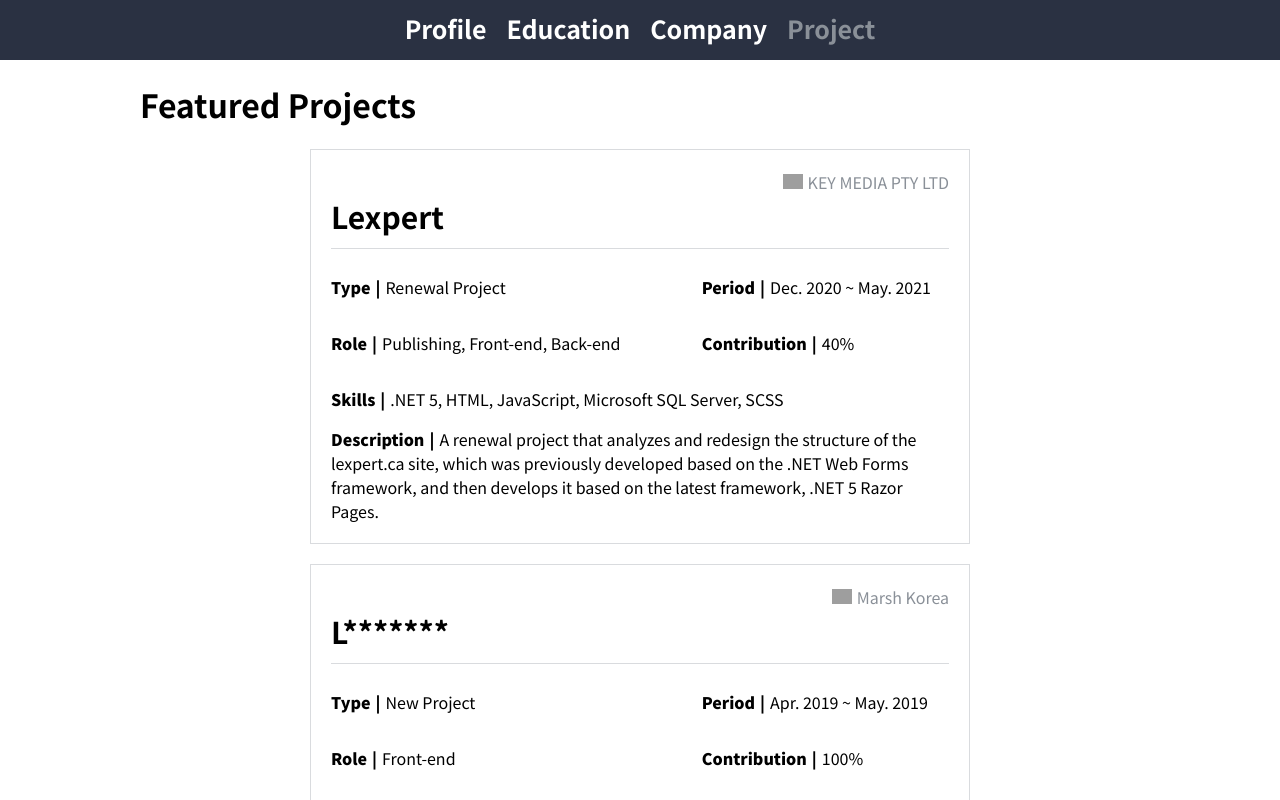
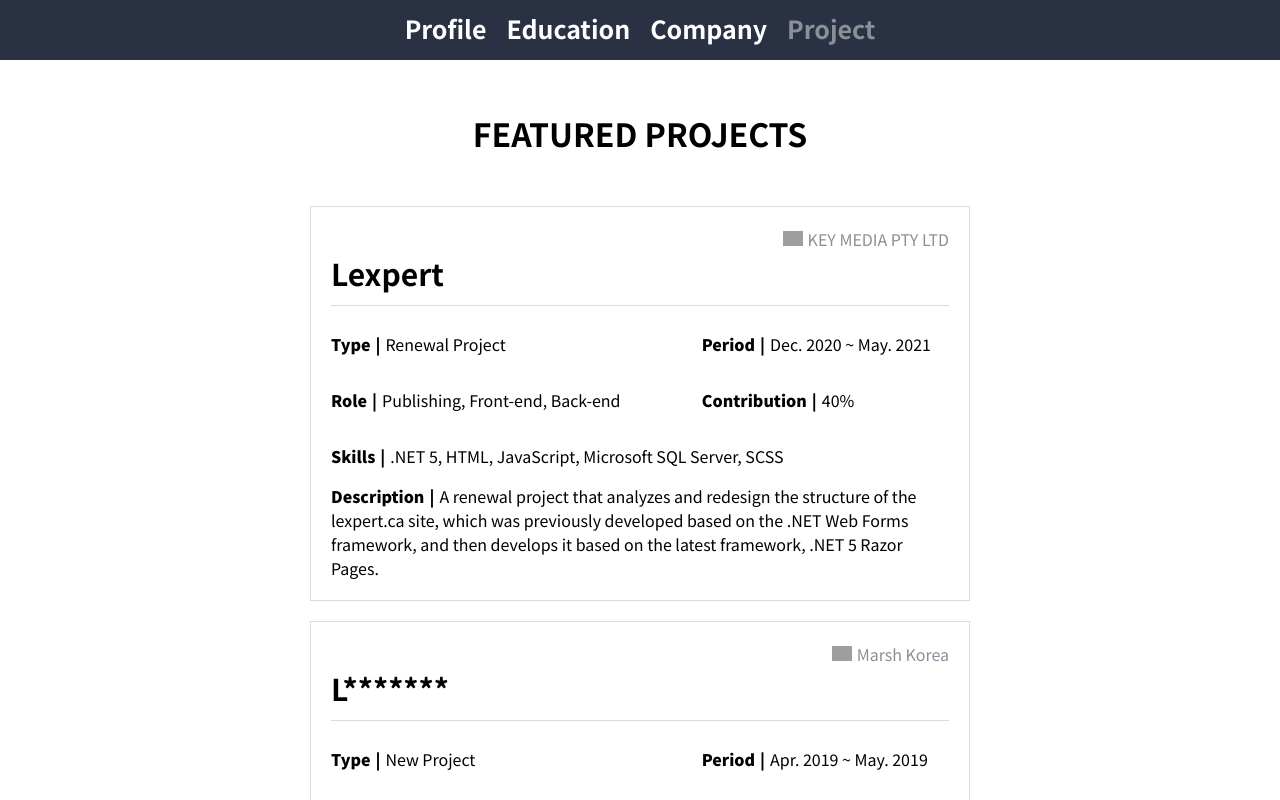
Before and after one commit to galaxyuliana/portfolio-page, a Vue app: page /project in a window 1280 px wide. Shown: the top 800 px of the page. Built offline with nearby package versions, Linux system fonts and the light colour scheme; grey boxes are pictures that could not be loaded.

Commit message:
Updated title layout

```diff
--- a/src/assets/style.module.scss
+++ b/src/assets/style.module.scss
@@ -38,6 +38,11 @@ header {
 main {
     max-width: 1000px;
     margin: 0 auto;
+}
+
+h1.title {
+    text-align: center;
+    margin: 50px 0px;
 }
 
 .project-container, .education-container, .company-container {
--- a/src/views/CompanyInfo.vue
+++ b/src/views/CompanyInfo.vue
@@ -31,7 +31,7 @@ export default {
 
 <template>
   <div class="company-container">
-    <h1>Company</h1>
+    <h1 class="title">COMPANY</h1>
     <div class="company-list">
       <company-item
         v-for="(company, index) in combineJson()"
--- a/src/views/EducationInfo.vue
+++ b/src/views/EducationInfo.vue
@@ -31,7 +31,7 @@ export default {
 
 <template>
   <div class="education-container">
-    <h1>Education</h1>
+    <h1 class="title">EDUCATION</h1>
     <div class="education-list">
       <education-item
         v-for="(education, index) in combineJson()"
--- a/src/views/ProjectInfo.vue
+++ b/src/views/ProjectInfo.vue
@@ -37,8 +37,8 @@ export default {
 
 <template>
   <div class="project-container">
-    <h1>
-      Featured Projects
+    <h1 class="title">
+      FEATURED PROJECTS
       <span v-if="this.$route.params.code != null">
         -
         {{
```
